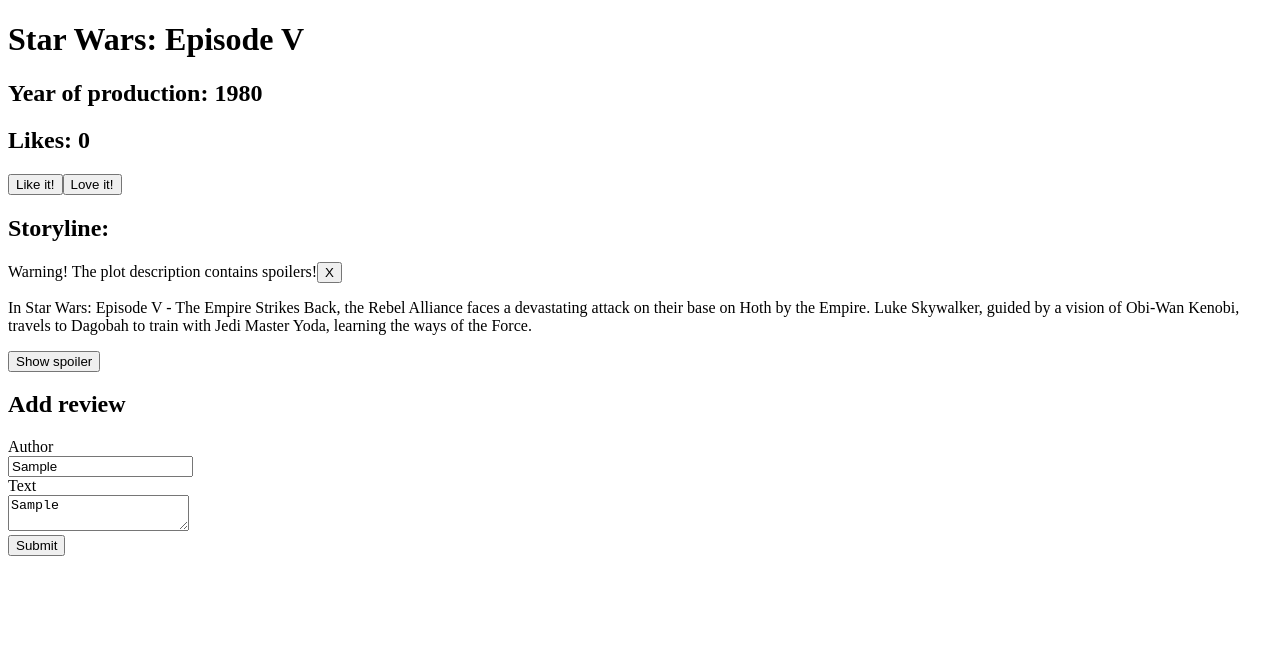
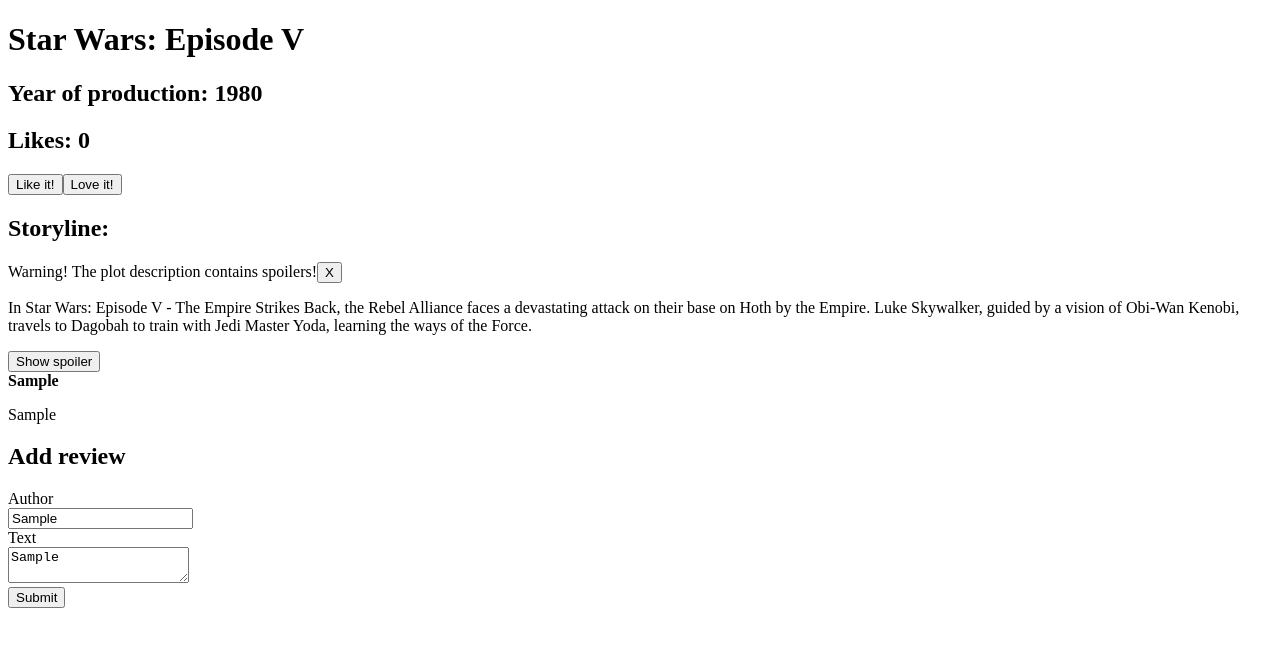
Before and after one commit to RobFyd/Card-React-Project, a React (Vite) app: page / in a window 1280 px wide. Both pictures are taken after typing "Sample", "Sample" into the empty fields and a click on the button "Submit". Shown: the top 646 px of the page. Built offline with nearby package versions, Linux system fonts and the light colour scheme.

Commit message:
feat: enhance Form component to display submitted review details

```diff
--- a/src/components/Form.jsx
+++ b/src/components/Form.jsx
@@ -2,6 +2,8 @@
 
 export function Form() {
   const [review, setReview] = useState(null);
+
+  console.log(review);
 
   function handleSubmit(event) {
     event.preventDefault();
@@ -15,6 +17,12 @@
 
   return (
     <>
+      {review && (
+        <article>
+          <strong>{review.author}</strong>
+          <p>{review.text}</p>
+        </article>
+      )}
       <h2>Add review</h2>
       <form onSubmit={handleSubmit}>
         <div>
```
